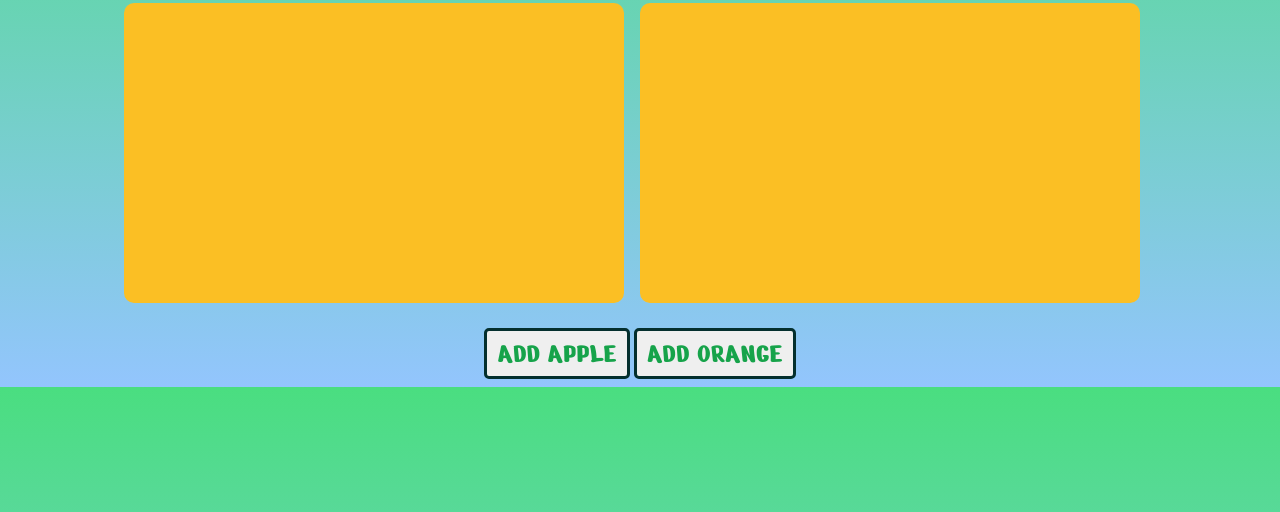
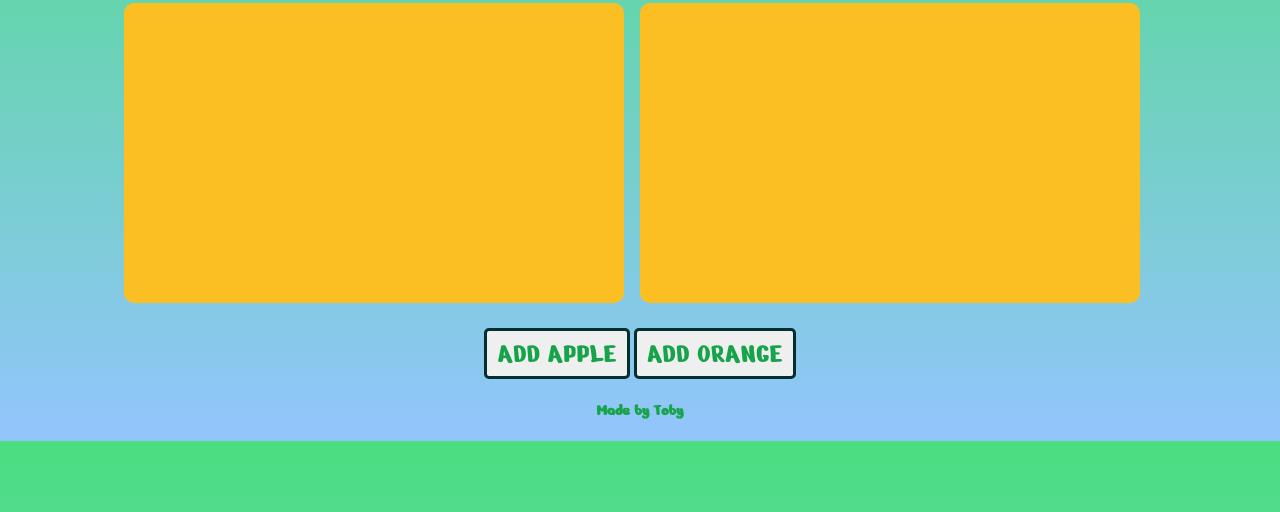
Before and after one commit to Tobey9/Fruits-in-baskets, a plain HTML site: page index.html in a window 1280 px wide. Shown: the part 262-774 px from the top of the page. Drawn offline with Linux system fonts and the light colour scheme.

Commit message:
Add made by Toby

```diff
--- a/index.html
+++ b/index.html
@@ -20,6 +20,8 @@
       <button id="add-apple" onclick="addApple()">ADD APPLE</button>
       <button id="add-orange" onclick="addOrange()">ADD ORANGE</button>
     </div>
+
+    <h4>Made by Toby</h4>
     <script src="script.js"></script>
   </body>
 </html>
```
